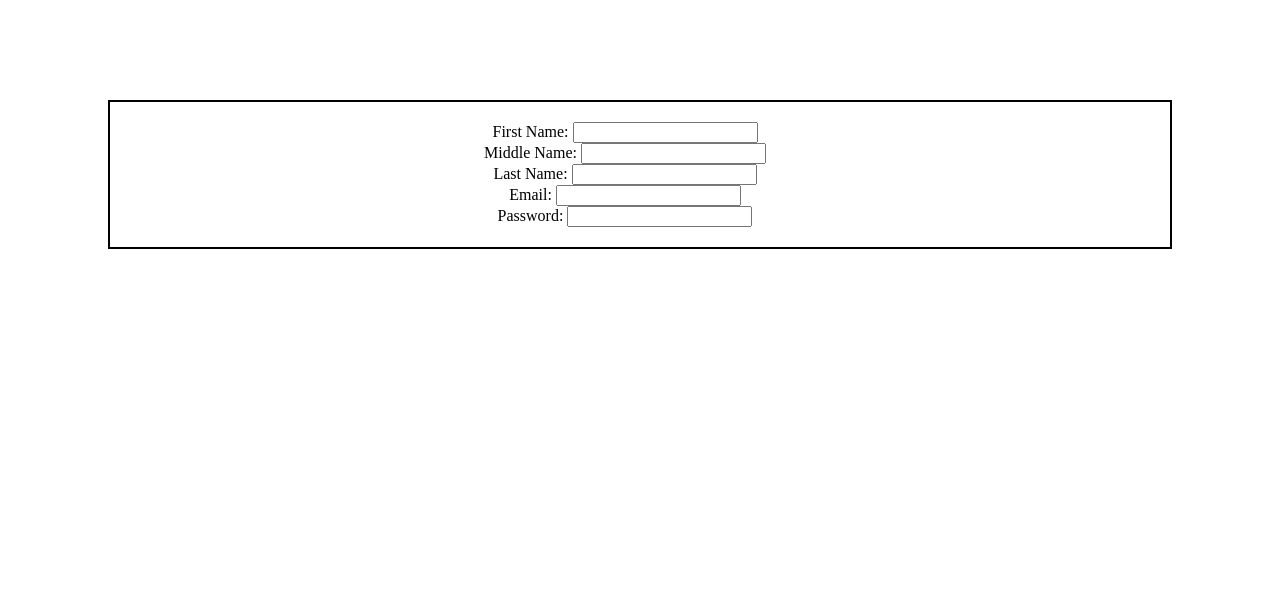
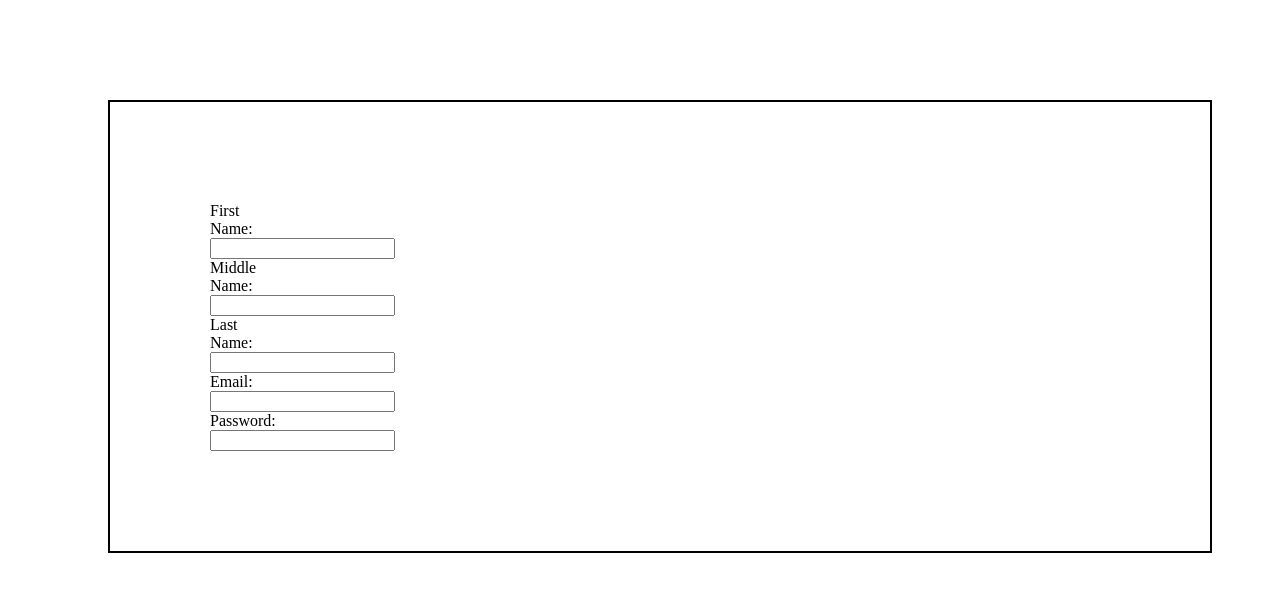
Before and after one commit to BalachandraSangammanavar/Boxmodeltask, a plain HTML site: page index.html in a window 1280 px wide. Drawn offline with Linux system fonts and the light colour scheme.

Commit message:
Update index.html

```diff
--- a/index.html
+++ b/index.html
@@ -7,7 +7,7 @@
     <title>Box Model</title>
     <style>
         .main {
-            padding: 20px 80px 20px 50px;
+            padding: 100px 1000px 100px 100px;
             margin: 100px;
             text-align: center;
             border: 2px solid black;
```
